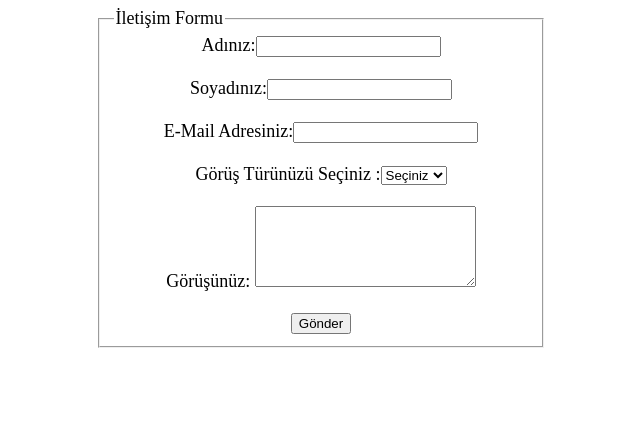
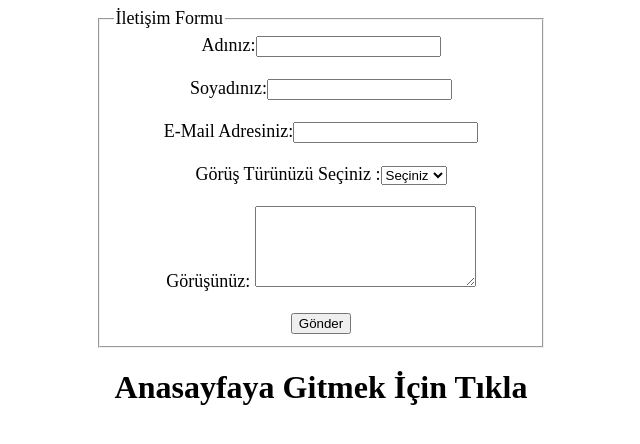
Before and after one commit to OnurCN/OnurCN.github.io, a plain HTML site: page form.html in a window 1280 px wide. Shown: the whole page, without its empty margins (319-959 px from the left). Drawn offline with Linux system fonts and the light colour scheme.

Commit message:
Update form.html

```diff
--- a/form.html
+++ b/form.html
@@ -32,6 +32,7 @@
                 </fieldset>
              </div>
         </form>
+        <h1><a href="#" style="text-decoration: none; color: black;"> Anasayfaya Gitmek İçin Tıkla</a></h1>
         </center>
     </body>
 </html>
```
